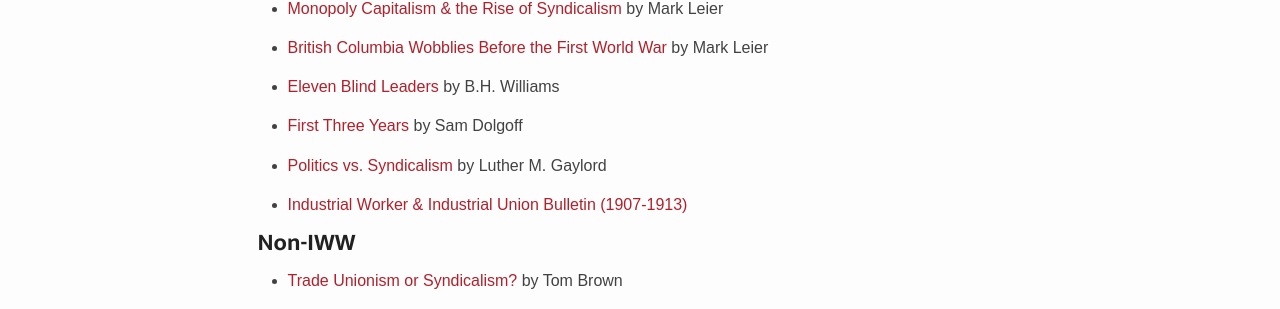
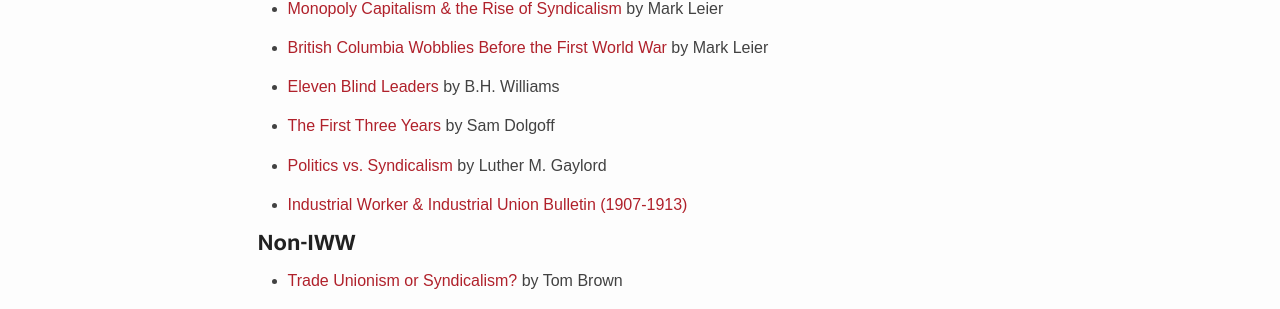
Before and after one commit to vancouveriww/vancouveriww.github.io, a Jekyll site: the page built from resources.html, in a window 1280 px wide. Shown: the part 1194-1503 px from the top of the page. Built offline with Jekyll 4.4.1, drawn with Linux system fonts in a browser that asks for light colours; some web fonts are replaced.

Commit message:
Update resources.html

```diff
--- a/resources.html
+++ b/resources.html
@@ -32,7 +32,7 @@ heading: "true"
   <li><a href="https://libcom.org/history/monopoly-capitalism-rise-syndicalism-mark-leier">Monopoly Capitalism & the Rise of Syndicalism</a> by Mark Leier</li>
   <li><a href="https://libcom.org/history/we-must-do-away-racial-prejudice-imaginary-boundary-lines-british-columbia-wobblies-firs">British Columbia Wobblies Before the First World War</a> by Mark Leier</li>
   <li><a href="https://libcom.org/library/eleven-blind-leaders-or-practical-socialism-revolutionary-tactics-iww-point-view-1910">Eleven Blind Leaders</a> by B.H. Williams</li>
-  <li><a href="{{site.baseurl}}/first-three-years">First Three Years</a> by Sam Dolgoff</li>
+  <li><a href="{{site.baseurl}}/first-three-years">The First Three Years</a> by Sam Dolgoff</li>
   <li><a href="https://www.iww.org/history/library/Gaylord/politicsvssyndicalism">Politics vs. Syndicalism</a> by Luther M. Gaylord</li>
   <li><a href="https://www.marxists.org/history/usa/pubs/industrialworker/">Industrial Worker & Industrial Union Bulletin (1907-1913)</a></li>
 </ul>
```
